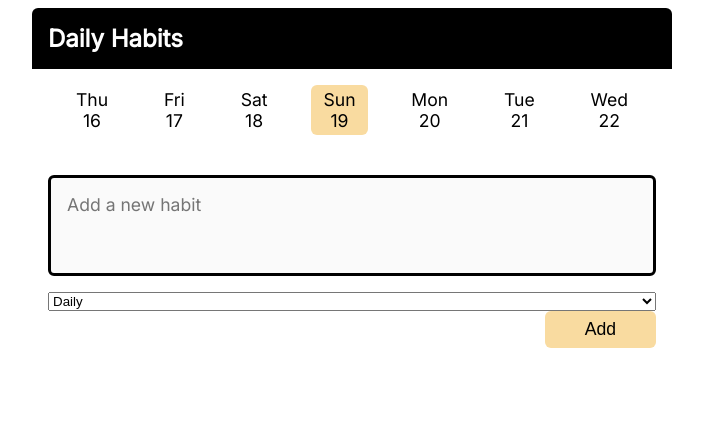
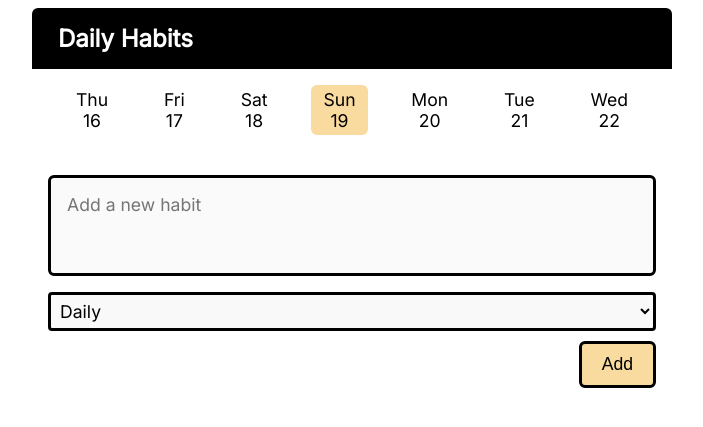
Before and after one commit to Kempy4563/habit_tracker, a Flask app: page /add in a window 1280 px wide. Shown: the top 427 px of the page, without its empty margins (288-991 px from the left). Run offline with Flask 3, Linux system fonts and the light colour scheme.

```diff
--- a/static/css/main.css
+++ b/static/css/main.css
@@ -197,3 +197,42 @@ centered within the allotted space */
   margin-left: 10px;
   vertical-align: middle;
 }
+
+.dropdown {
+    /* Add your styles here */
+    background-color: #f9f9f9;
+    border: 1px solid #ccc;
+    padding: 5px;
+    border-radius: 4px;
+    border: 3px solid black;
+    font-family: inherit;
+    font-size: inherit;
+    text-align: left;
+
+}
+
+.form__button {
+  font-size: inherit;
+  background: #f9dba0;
+  cursor: pointer;
+  border-radius: 6px;
+  padding: 0.5rem 2.5rem;
+  align-self: flex-end;
+  border: 3px solid black;
+  padding: 10px 20px;
+  margin-top: 10px; /* Add some space above the button */
+
+}
+
+.form__button:hover {
+    background-color: #e9cd87;
+}
+
+.header__link {
+  width: 30%;
+  text-align: center;
+  text-decoration: none;
+  color: #fff;
+  margin-left: 10px;
+  margin-bottom: 10px; /* added margin-bottom property */
+}
--- a/templates/add_habit.html
+++ b/templates/add_habit.html
@@ -5,7 +5,7 @@
 
 <form class="form" method="POST">
     <textarea class="form__input"  name="habit" id="habit" rows="3" placeholder="Add a new habit"></textarea>
-    <select name="frequency" id="frequency">
+    <select class ="dropdown" name="frequency" id="frequency">
         <option value="daily">Daily</option>
         <option value="weekly">Weekly</option>
         <option value="monthly">Monthly</option>
--- a/templates/layout.html
+++ b/templates/layout.html
@@ -17,8 +17,11 @@
             <a href="{{ url_for('habits.index') }}" class="header__link">Daily Habits</a>
             </h1>
             {% if "add" not in request.endpoint %}
+            <div class="container">
+
             <a href="{{ url_for('habits.add_habit') }}" class ="headernew__link">+Add new</a>
             <a href="{{ url_for('habits.delete_habit_index') }}" class ="header__link">-Delete</a>
+            </div>
 
             {% endif %}
         </header>
```
